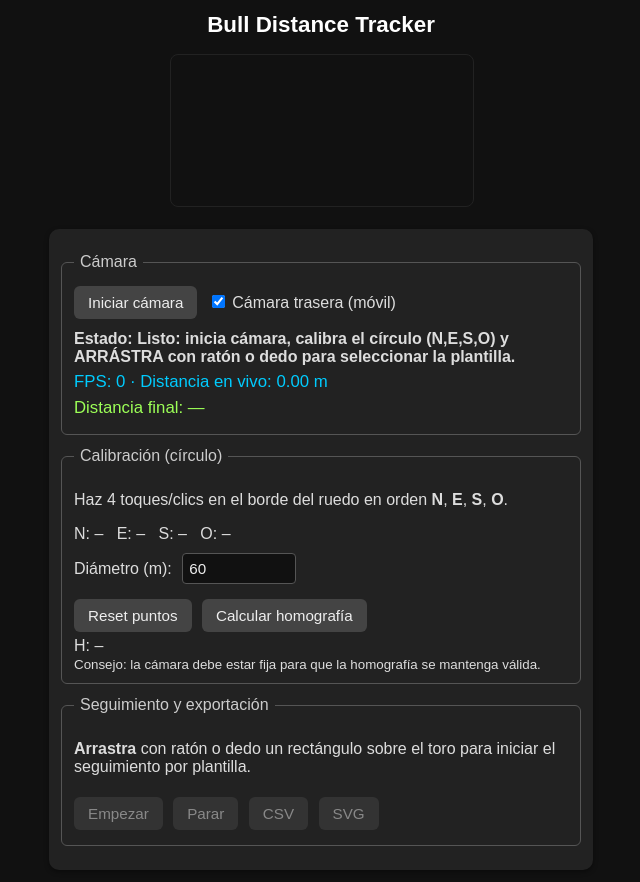
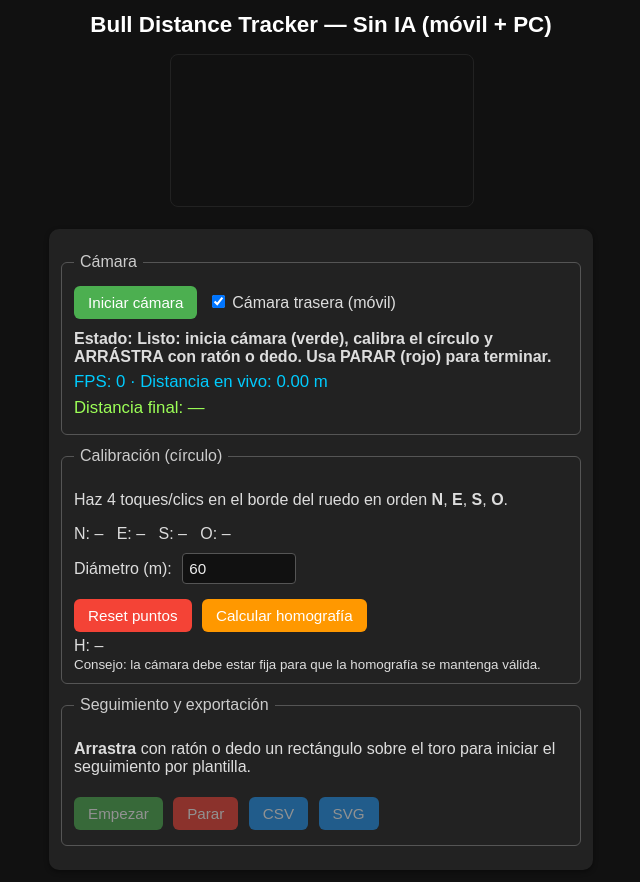
Before and after one commit to carlostechnology/bull-tracker, a plain HTML site: page index.html in a window 1280 px wide. Shown: the whole page, without its empty margins (319-959 px from the left). Drawn offline with Linux system fonts and the light colour scheme.

Commit message:
Add files via upload

```diff
--- a/app.js
+++ b/app.js
@@ -94,7 +94,6 @@ function drawOverlay(){
   drawTrail(ctx);
 }
 
-// Reset/calibración
 function resetAll(){
   clicks = []; [els.cN,els.cE,els.cS,els.cW].forEach(el => el.textContent = '–');
   H = null; Hinv = null; els.Hval.textContent = '–';
@@ -113,7 +112,6 @@ els.btnComputeH.addEventListener('click', ()=>{
   catch(e){ alert('Error homografía: '+e.message); }
 });
 
-// Pointer Events con {passive:false} y cancel
 function getXYFromEvent(ev){
   const rect = els.overlay.getBoundingClientRect();
   const cw = els.overlay.width, ch = els.overlay.height;
@@ -158,22 +156,17 @@ function onPointerUp(ev){
   }
   dragRect = null; drawOverlay();
 }
-function onPointerCancel(ev){
-  dragging = false; dragRect = null; drawOverlay();
-}
+function onPointerCancel(ev){ dragging = false; dragRect = null; drawOverlay(); }
 
-// Registrar con {passive:false}
 els.overlay.addEventListener('pointerdown', onPointerDown, { passive:false });
 els.overlay.addEventListener('pointermove', onPointerMove, { passive:false });
 els.overlay.addEventListener('pointerup', onPointerUp, { passive:false });
 els.overlay.addEventListener('pointercancel', onPointerCancel, { passive:false });
 
-// Bloquear gestos de zoom de Safari/iOS (opcional)
 ['gesturestart','gesturechange','gestureend'].forEach(evt =>
   els.overlay.addEventListener(evt, e => e.preventDefault(), { passive:false }));
 els.overlay.addEventListener('dblclick', e => e.preventDefault(), { passive:false });
 
-// Medición
 els.btnStartRun.addEventListener('click', ()=>{ distance = distance || 0; setFinalDist(null); running = true; loop(); els.btnStopRun.disabled=false; els.btnStartRun.disabled=true; });
 els.btnStopRun.addEventListener('click', ()=>{
   running = false;
@@ -241,4 +234,4 @@ async function loop(){
   requestAnimationFrame(loop);
 }
 
-updateStatus('Listo: inicia cámara, calibra el círculo (N,E,S,O) y ARRÁSTRA con ratón o dedo para seleccionar la plantilla.');
+updateStatus('Listo: inicia cámara (verde), calibra el círculo y ARRÁSTRA con ratón o dedo. Usa PARAR (rojo) para terminar.');
--- a/index.html
+++ b/index.html
@@ -3,11 +3,11 @@
 <head>
   <meta charset="utf-8">
   <meta name="viewport" content="width=device-width, initial-scale=1" />
-  <title>Bull Tracker</title>
+  <title>Bull Tracker — Sin IA</title>
   <link rel="stylesheet" href="styles.css" />
 </head>
 <body>
-  <h1>Bull Distance Tracker</h1>
+  <h1>Bull Distance Tracker — Sin IA (móvil + PC)</h1>
 
   <div id="container">
     <video id="video" autoplay playsinline muted></video>
@@ -17,7 +17,7 @@
   <div id="controls">
     <fieldset>
       <legend>Cámara</legend>
-      <button id="btnStart">Iniciar cámara</button>
+      <button id="btnStart" class="btn-green">Iniciar cámara</button>
       <label><input type="checkbox" id="chkBackCam" checked> Cámara trasera (móvil)</label>
       <div class="status">Estado: <span id="status">Esperando…</span></div>
       <div class="readout">FPS: <span id="fps">0</span> · Distancia en vivo: <span id="distance">0.00</span> m</div>
@@ -29,8 +29,8 @@
       <p>Haz 4 toques/clics en el borde del ruedo en orden <strong>N</strong>, <strong>E</strong>, <strong>S</strong>, <strong>O</strong>.</p>
       <div>N: <span id="cN">–</span> &nbsp; E: <span id="cE">–</span> &nbsp; S: <span id="cS">–</span> &nbsp; O: <span id="cW">–</span></div>
       <label>Diámetro (m): <input id="diam" type="number" step="0.01" value="60"></label><br/>
-      <button id="btnResetPts">Reset puntos</button>
-      <button id="btnComputeH">Calcular homografía</button>
+      <button id="btnResetPts" class="btn-red">Reset puntos</button>
+      <button id="btnComputeH" class="btn-orange">Calcular homografía</button>
       <div>H: <span id="Hval">–</span></div>
       <small>Consejo: la cámara debe estar fija para que la homografía se mantenga válida.</small>
     </fieldset>
@@ -38,10 +38,10 @@
     <fieldset>
       <legend>Seguimiento y exportación</legend>
       <p><strong>Arrastra</strong> con ratón o dedo un rectángulo sobre el toro para iniciar el seguimiento por plantilla.</p>
-      <button id="btnStartRun" disabled>Empezar</button>
-      <button id="btnStopRun" disabled>Parar</button>
-      <button id="btnDownloadCSV" disabled>CSV</button>
-      <button id="btnDownloadSVG" disabled>SVG</button>
+      <button id="btnStartRun" disabled class="btn-green">Empezar</button>
+      <button id="btnStopRun" disabled class="btn-red">Parar</button>
+      <button id="btnDownloadCSV" disabled class="btn-blue">CSV</button>
+      <button id="btnDownloadSVG" disabled class="btn-blue">SVG</button>
     </fieldset>
   </div>
 
--- a/styles.css
+++ b/styles.css
@@ -1,5 +1,5 @@
 /* =========================
-   Estilos Bull Tracker (mobile fix)
+   Estilos Bull Tracker (mobile fix + colored buttons)
    ========================= */
 
 /* Evitar selección y menús táctiles en toda la página (iOS/safari) */
@@ -70,6 +70,7 @@ h1 {
   text-align: center;
 }
 
+/* Base de botones */
 button {
   margin: 5px 6px 5px 0;
   padding: 8px 14px;
@@ -79,15 +80,31 @@ button {
   color: #eee;
   cursor: pointer;
   font-size: 0.95em;
-  transition: background 0.2s;
+  transition: transform 0.05s ease, background 0.2s;
 }
 button:hover:not(:disabled) {
-  background: #666;
+  transform: translateY(-1px);
+}
+button:active:not(:disabled) {
+  transform: translateY(0);
 }
 button:disabled {
   opacity: 0.5;
   cursor: not-allowed;
 }
+
+/* Colores por tipo de botón */
+button.btn-green { background: #4CAF50; color: #fff; }
+button.btn-green:hover:not(:disabled) { background: #45a049; }
+
+button.btn-red { background: #f44336; color: #fff; }
+button.btn-red:hover:not(:disabled) { background: #da190b; }
+
+button.btn-blue { background: #2196F3; color: #fff; }
+button.btn-blue:hover:not(:disabled) { background: #0b7dda; }
+
+button.btn-orange { background: #FF9800; color: #fff; }
+button.btn-orange:hover:not(:disabled) { background: #e68a00; }
 
 input[type="number"], input[type="text"] {
   width: 100px;
```
